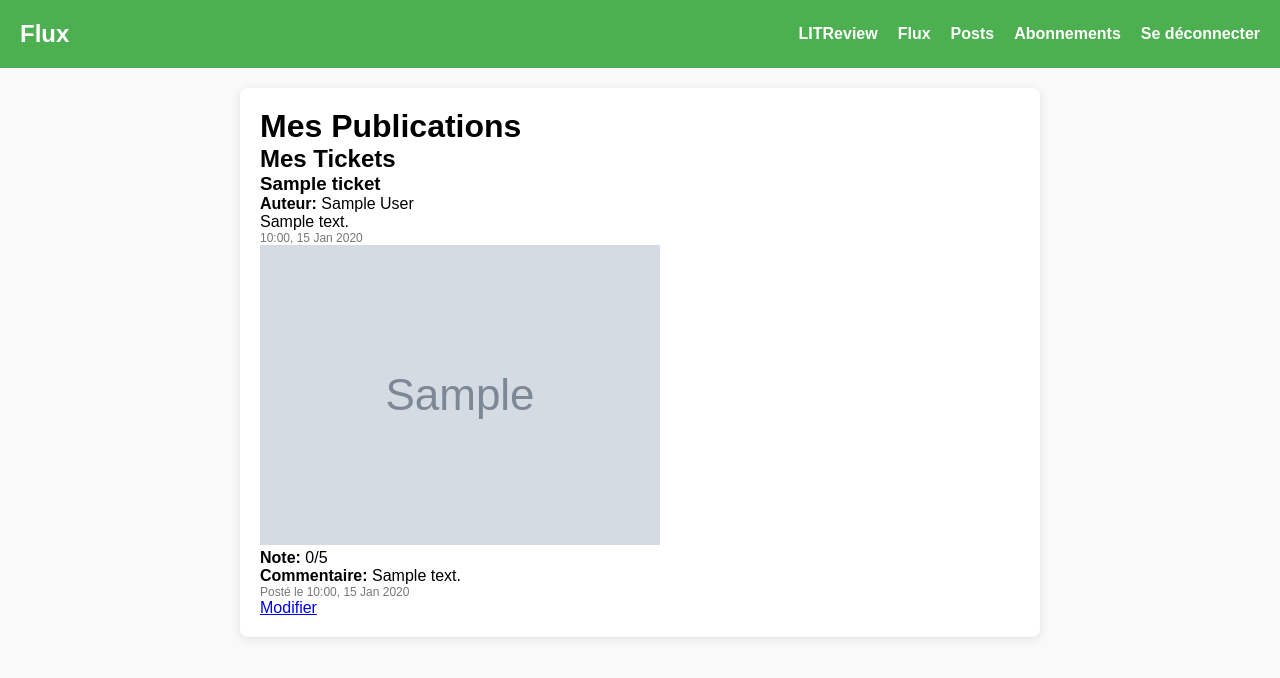
After one commit to Razvan-drb/Project_08_OC, a Django app: page /my-posts/ in a window 1280 px wide. The commit adds this page. Shown: the top 678 px of the page. Run offline with Django 5.2, Linux system fonts and the light colour scheme; a user stored in the database is signed in; tables that the repository leaves empty hold one stand-in row (values such as "Sample post"); grey boxes marked "Sample" are stand-in pictures.

Commit message:
update feedback working

```diff
--- a/merchex/LITRevu/forms.py
+++ b/merchex/LITRevu/forms.py
@@ -80,3 +80,8 @@ class TicketFeedbackForm(forms.ModelForm):
         widget=forms.Textarea(attrs={"rows": 6, "placeholder": "Votre commentaire"}),
         label="Commentaire"
     )
+
+class FeedbackForm(forms.ModelForm):
+    class Meta:
+        model =TicketFeedback
+        fields = ['rating', 'comment']
--- a/merchex/LITRevu/models.py
+++ b/merchex/LITRevu/models.py
@@ -59,6 +59,7 @@ class CritiqueFeedback(models.Model):
     user = models.ForeignKey(User, on_delete=models.CASCADE)  # user who gave feedback
     created_at = models.DateTimeField(auto_now_add=True)
 
+
     def __str__(self):
         return f"Feedback on {self.critique.title} - Rating: {self.rating}/5"
 
--- a/merchex/LITRevu/static/styles/flux.css
+++ b/merchex/LITRevu/static/styles/flux.css
@@ -55,9 +55,10 @@ main {
 
 .button_container {
     display: flex;
-    justify-content: left;
+    justify-content: center;
+    align-items: center;
     margin-bottom: 20px;
-    gap: 10px; /* Space between buttons */
+    gap: 10px;
 }
 
 .custom_button,
@@ -72,8 +73,8 @@ main {
     transition: background-color 0.3s ease;
     display: inline-block;
     text-align: center;
-    text-decoration: none; /* Remove underline for anchor tags */
-    width: auto; /* Let the buttons size based on content */
+    text-decoration: none;
+    width: auto;
 }
 
 .custom_button:hover,
@@ -86,7 +87,7 @@ main {
 }
 
 .btn-primary:hover {
-    background-color: #0056b3; /* Darker shade on hover */
+    background-color: #0056b3;
 }
 
 /* Review Box Styling */
--- /dev/null
+++ b/merchex/LITRevu/templates/LITRevu/my_posts.html
@@ -0,0 +1,77 @@
+<!DOCTYPE html>
+<html lang="fr">
+<head>
+    <meta charset="UTF-8">
+    <meta name="viewport" content="width=device-width, initial-scale=1.0">
+    <title>Flux</title>
+    {% load static %}
+    <link rel="stylesheet" type="text/css" href="{% static 'styles/flux.css' %}">
+</head>
+<body>
+    <header>
+        <div class="logo">Flux</div>
+        <nav>
+            <ul>
+                <li><a href="{% url 'home' %}">LITReview</a></li>
+                <li><a href="{% url 'flux' %}">Flux</a></li>
+                <li><a href="{% url 'create_ticket' %}">Posts</a></li>
+                <li><a href="{% url 'manage_followers' %}">Abonnements</a></li>
+                <li><a href="{% url 'logout' %}">Se déconnecter</a></li>
+            </ul>
+        </nav>
+    </header>
+
+    <main>
+        <h1>Mes Publications</h1>
+
+        <!-- Section for User's Tickets and Feedbacks -->
+        <section>
+            <h2>Mes Tickets</h2>
+            {% if tickets.exists %}
+            <div class="ticket-section">
+                {% for ticket in tickets %}
+                <div class="ticket-box">
+                    <h3>{{ ticket.book_title }}</h3>
+                    <p><strong>Auteur:</strong> {{ ticket.author }}</p>
+                    <p>{{ ticket.review_content }}</p>
+                    <p class="review-time">{{ ticket.review_time|date:"H:i, d M Y" }}</p>
+
+                    {% if ticket.image %}
+                    <div class="ticket-image">
+                        <img src="{{ ticket.image.url }}" alt="Image for {{ ticket.book_title }}">
+                    </div>
+                    {% else %}
+                    <div class="ticket-image">
+                        <img src="{% static 'data/neil_gaiman_Norse_Mythology.png' %}" alt="Placeholder image">
+                    </div>
+                    {% endif %}
+
+                    <!-- Display feedbacks associated with this ticket -->
+                    {% if ticket.feedbacks.exists %}
+                    <div class="feedbacks">
+                        {% for feedback in ticket.feedbacks.all %}
+                        <div class="feedback-box">
+                            <p><strong>Note:</strong> {{ feedback.rating }}/5</p>
+                            <p><strong>Commentaire:</strong> {{ feedback.comment }}</p>
+                            <p class="review-time">Posté le {{ feedback.created_at|date:"H:i, d M Y" }}</p>
+
+                            <!-- Button to update the feedback -->
+                            <a href="{% url 'update_feedback' feedback.id %}" class="update-btn">Modifier</a>
+
+                        </div>
+                        {% endfor %}
+                    </div>
+                    {% else %}
+                    <p>Aucun avis pour ce ticket.</p>
+                    {% endif %}
+                </div>
+                {% endfor %}
+            </div>
+            {% else %}
+            <p>Vous n'avez publié aucun ticket pour le moment.</p>
+            {% endif %}
+        </section>
+    </main>
+
+</body>
+</html>
--- a/merchex/LITRevu/views.py
+++ b/merchex/LITRevu/views.py
@@ -7,9 +7,9 @@ from django.http import HttpResponse, HttpResponseForbidden, HttpResponseRedirec
 from django.shortcuts import render, redirect, get_object_or_404
 from django.urls import reverse
 
-from LITRevu.models import Ticket, Follow, CritiqueFeedback, Critique
+from LITRevu.models import Ticket, Follow, CritiqueFeedback, Critique, TicketFeedback
 from .forms import InscriptionForm, TicketForm, FollowUserForm, LoginForm, CritiqueForm, CritiqueFeedbackForm, \
-    TicketFeedbackForm
+    TicketFeedbackForm, FeedbackForm
 from .models import Inscription
 from django.utils.http import url_has_allowed_host_and_scheme
 
@@ -33,14 +33,14 @@ def inscription(request):
 
 
 def flux(request):
-    tickets = Ticket.objects.filter(hidden=False)
+    tickets = Ticket.objects.filter(hidden=False).prefetch_related('feedbacks')
     critiques = Critique.objects.filter(hidden=False).order_by('-created_at')
-    feedbacks = CritiqueFeedback.objects.all().order_by('-critique__created_at')
+    critique_feedbacks = CritiqueFeedback.objects.all().order_by('-critique__created_at')
 
     return render(
         request,
         'LITRevu/flux.html',
-        {'tickets': tickets,'critiques': critiques, 'feedbacks': feedbacks}
+        {'tickets': tickets,'critiques': critiques, 'critique_feedbacks': critique_feedbacks}
     )
 
 
@@ -266,3 +266,38 @@ def ticket_feedback(request, ticket_id):
         'LITRevu/ticket_feedback.html',
         {'ticket': ticket, 'feedback_form': feedback_form}
     )
+
+############ MY POSTS  #########################
+
+
+@login_required(login_url='/home/')
+def my_posts(request):
+
+    tickets = Ticket.objects.filter(user=request.user).order_by('-review_time')
+
+    feedbacks = CritiqueFeedback.objects.filter(user=request.user).order_by('-created_at')
+
+    return render(
+        request,
+        'LITRevu/my_posts.html',
+        {'tickets': tickets, 'feedbacks': feedbacks}
+    )
+
+
+
+def update_feedback(request, feedback_id):
+
+    try:
+        feedback = TicketFeedback.objects.get(id=feedback_id)
+    except TicketFeedback.DoesNotExist:
+        return redirect('flux')
+
+    if request.method == 'POST':
+        form = FeedbackForm(request.POST, instance=feedback)
+        if form.is_valid():
+            form.save()
+            return redirect('flux')
+    else:
+        form = FeedbackForm(instance=feedback)
+
+    return render(request, 'LITRevu/update_feedback.html', {'form': form, 'feedback': feedback})
--- a/merchex/merchex/urls.py
+++ b/merchex/merchex/urls.py
@@ -25,6 +25,9 @@ urlpatterns = [
     path('hide-critique/<int:critique_id>/', views.hide_critique, name='hide_critique'),
     path('hide_ticket/<int:ticket_id>/', views.hide_ticket, name='hide_ticket'),
 
+    path('my-posts/', views.my_posts, name='my_posts'),
+    path('update_feedback/<int:feedback_id>/', views.update_feedback, name='update_feedback'),
+
     # see static for urls Django
 ]
 
--- a/models.py
+++ b/models.py
@@ -1,6 +1,7 @@
 from django.core.validators import MinValueValidator, MaxValueValidator
 from django.conf import settings
 from django.db import models
+
 
 
 class Ticket(models.Model):
--- a/requirements.txt
+++ b/requirements.txt
@@ -1,3 +1,4 @@
 asgiref==3.8.1
 Django==5.1.2
 sqlparse==0.5.1
+pillow==11.0.0
```
Also changed, not shown: merchex/LITRevu/templates/LITRevu/flux.html (+20 -1 lines), merchex/LITRevu/templates/LITRevu/update_feedback.html (added, +36 -0 lines), README.md, merchex/LITRevu/migrations/0016_feedback.py (added), merchex/LITRevu/migrations/0017_delete_feedback.py (added), merchex/LITRevu/static/data/uploaded_books_img/Capture_décran_du_2024-11-28_15-32-35.png (added), merchex/LITRevu/static/data/uploaded_books_img/Capture_décran_du_2024-12-05_10-20-05.png (added), merchex/LITRevu/static/data/uploaded_books_img/Capture_décran_du_2024-12-05_10-24-18.png (added).
